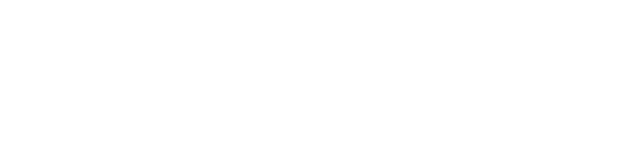
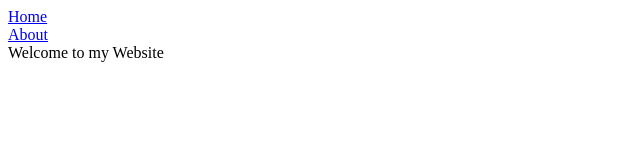
Before and after one commit to acciojob/react-router-MANOJ-02460, a React app: page / in a window 1280 px wide. Shown: the whole page, without its empty margins (0-640 px from the left). Built offline with nearby package versions, Linux system fonts and the light colour scheme.

Commit message:
React router dom

```diff
--- a/package.json
+++ b/package.json
@@ -13,12 +13,13 @@
   "license": "ISC",
   "dependencies": {
     "css-loader": "^4.3.0",
+    "cypress": "^9.5.0",
     "jest-junit": "^11.1.0",
     "react": "^16.13.1",
     "react-dom": "^16.13.1",
+    "react-router-dom": "^5.3.4",
     "style-loader": "^1.2.1",
-    "webpack-cli": "^3.3.12",
-    "cypress": "^9.5.0"
+    "webpack-cli": "^3.3.12"
   },
   "jest": {
     "moduleNameMapper": {
--- /dev/null
+++ b/src/components/About.js
@@ -0,0 +1,9 @@
+import React from 'react'
+
+const About = () => {
+  return (
+    <div>About</div>
+  )
+}
+
+export default About;
--- a/src/components/App.js
+++ b/src/components/App.js
@@ -1,12 +1,15 @@
 
 import React from "react";
 import './../styles/App.css';
+import { BrowserRouter } from "react-router-dom";
+import Navigation from "./Navigation";
 
 const App = () => {
   return (
-    <div>
-        {/* Do not remove the main div */}
-    </div>
+    <BrowserRouter>
+
+          <Navigation/>
+    </BrowserRouter>
   )
 }
 
--- /dev/null
+++ b/src/components/Home.js
@@ -0,0 +1,11 @@
+import React from 'react'
+
+const Home = () => {
+  return (
+    <div >
+        Welcome to my Website
+    </div>
+  )
+}
+
+export default Home
--- /dev/null
+++ b/src/components/Navigation.js
@@ -0,0 +1,24 @@
+import React from 'react'
+import Home from "./Home"
+import About from "./About"
+import {Switch, Route, Link } from 'react-router-dom'
+
+const Navigation = () => {
+  return (
+
+    <>
+        <nav style={{display:'flex', flexDirection:'column',}}>
+            <Link to="/">Home</Link>
+            <Link to="/about">About</Link>
+        </nav>
+        <Switch >
+            <Route exact path="/" component={Home}/>
+            <Route path="/about" component={About}/>
+        </Switch>
+
+
+    </>
+  )
+}
+
+export default Navigation
--- a/webpack.config.js
+++ b/webpack.config.js
@@ -34,6 +34,9 @@
             template: "./src/index.html"
         })
     ],
+    devServer: {
+        historyApiFallback: true,
+    },
     resolve: {
         extensions: ['.js', '.jsx'],
     }
```
Also changed, not shown: dist/index.html, dist/index_bundle.js, 1 other file.
